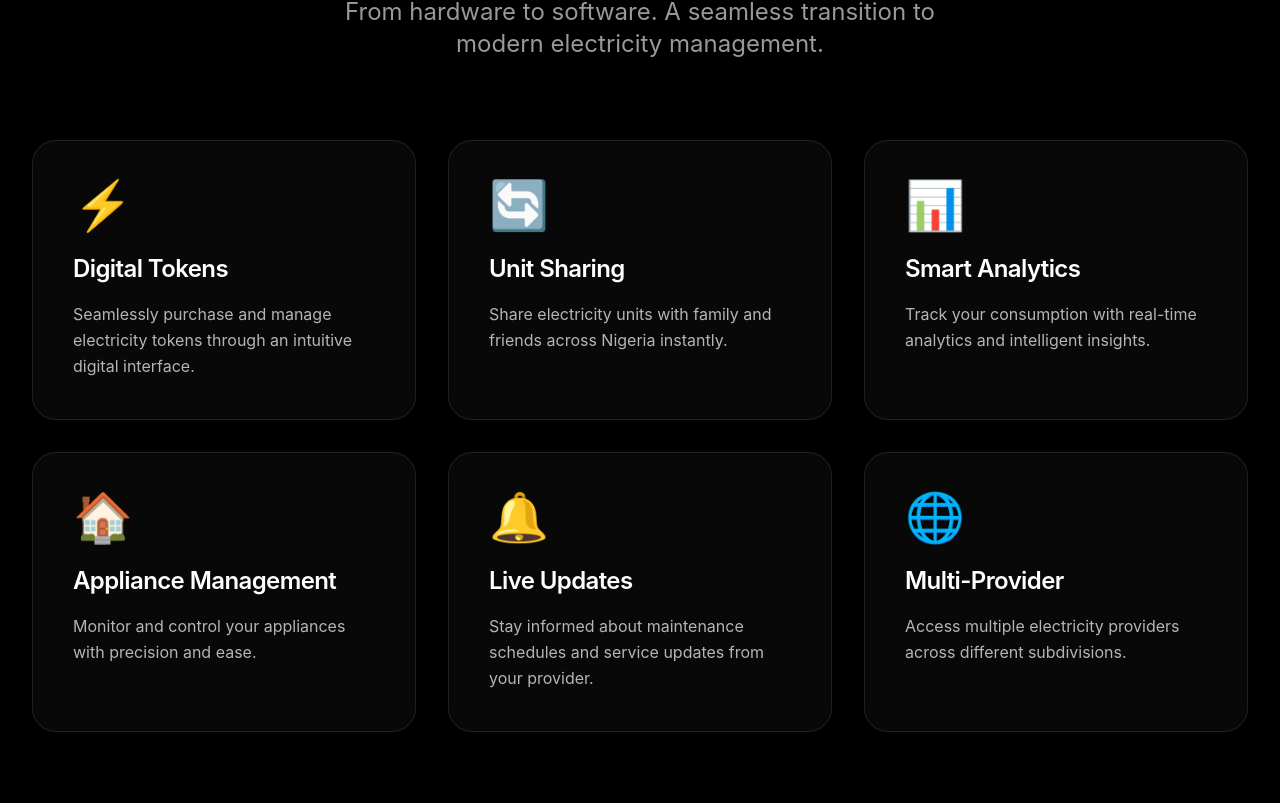
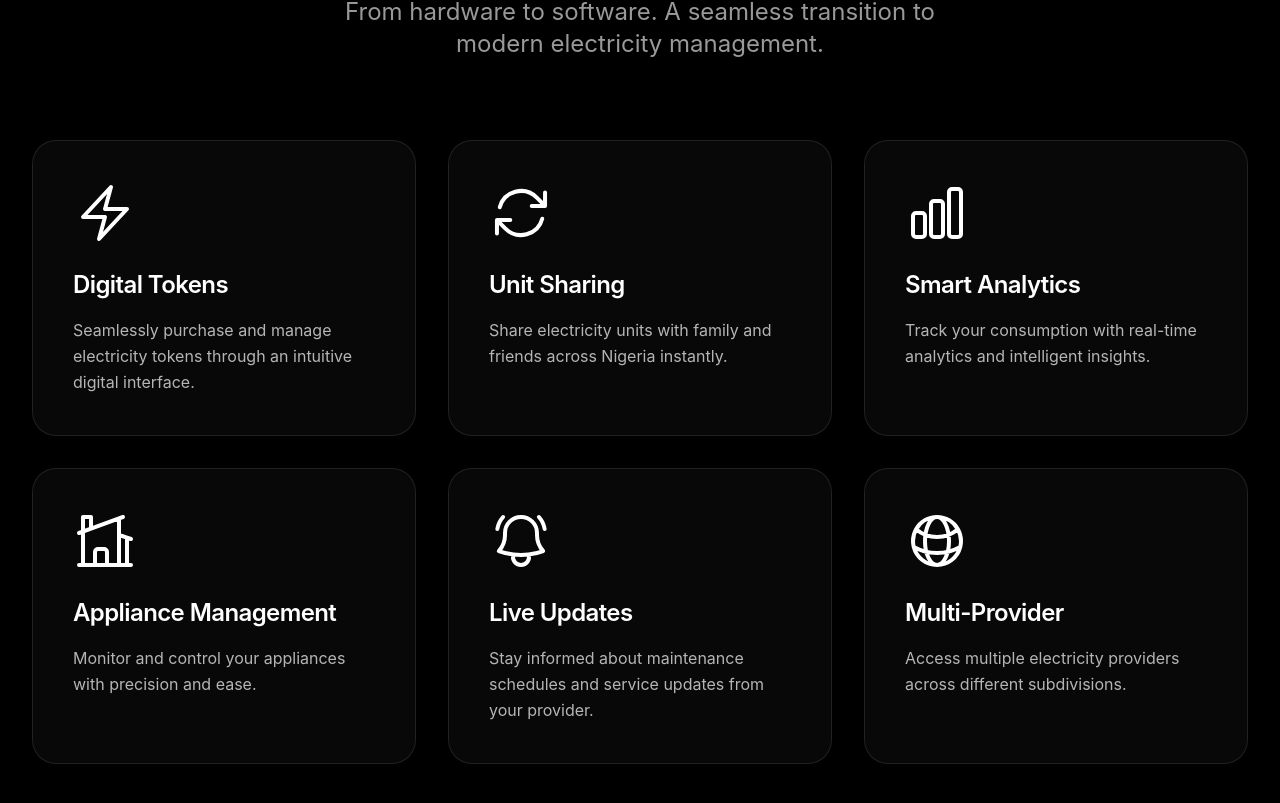
Before and after one commit to heismyke/zieon-energies, a Vue app: page / in a window 1280 px wide. Shown: the part 1008-1811 px from the top of the page. Built offline with nearby package versions, Linux system fonts and the light colour scheme; the HTML template or start-up script is replaced by a standard one.

Commit message:
fix: replace emoji with heroicons

```diff
--- a/package.json
+++ b/package.json
@@ -9,6 +9,7 @@
     "preview": "vite preview"
   },
   "dependencies": {
+    "@heroicons/vue": "^2.2.0",
     "pinia": "^3.0.3",
     "vue": "^3.5.22",
     "vue-router": "^4.6.3"
--- a/src/views/HomeView.vue
+++ b/src/views/HomeView.vue
@@ -1,5 +1,14 @@
 <script setup lang="ts">
 import { ref, onMounted } from "vue";
+import type { Component } from "vue";
+import {
+    BoltIcon,
+    ArrowPathIcon,
+    ChartBarIcon,
+    HomeModernIcon,
+    BellAlertIcon,
+    GlobeAltIcon,
+} from "@heroicons/vue/24/outline";
 
 const showContent = ref(false);
 
@@ -9,42 +18,48 @@ onMounted(() => {
     }, 100);
 });
 
-const features = [
+interface Feature {
+    title: string;
+    description: string;
+    icon: Component;
+}
+
+const features: Feature[] = [
     {
         title: "Digital Tokens",
         description:
             "Seamlessly purchase and manage electricity tokens through an intuitive digital interface.",
-        icon: "⚡",
+        icon: BoltIcon,
     },
     {
         title: "Unit Sharing",
         description:
             "Share electricity units with family and friends across Nigeria instantly.",
-        icon: "🔄",
+        icon: ArrowPathIcon,
     },
     {
         title: "Smart Analytics",
         description:
             "Track your consumption with real-time analytics and intelligent insights.",
-        icon: "📊",
+        icon: ChartBarIcon,
     },
     {
         title: "Appliance Management",
         description:
             "Monitor and control your appliances with precision and ease.",
-        icon: "🏠",
+        icon: HomeModernIcon,
     },
     {
         title: "Live Updates",
         description:
             "Stay informed about maintenance schedules and service updates from your provider.",
-        icon: "🔔",
+        icon: BellAlertIcon,
     },
     {
         title: "Multi-Provider",
         description:
             "Access multiple electricity providers across different subdivisions.",
-        icon: "🌐",
+        icon: GlobeAltIcon,
     },
 ];
 </script>
@@ -128,8 +143,8 @@ const features = [
                     class="glass-card-hover p-10 rounded-3xl animate-fade-in-up"
                     :style="{ animationDelay: `${index * 0.1}s`, opacity: 0 }"
                 >
-                    <div class="text-5xl mb-6 inline-block">
-                        {{ feature.icon }}
+                    <div class="w-16 h-16 mb-6 text-white">
+                        <component :is="feature.icon" class="w-full h-full" />
                     </div>
                     <h3 class="text-2xl font-semibold mb-4 tracking-tight">
                         {{ feature.title }}
```
Also changed, not shown: 1 other file (tests, documents, lock files or other folders).
